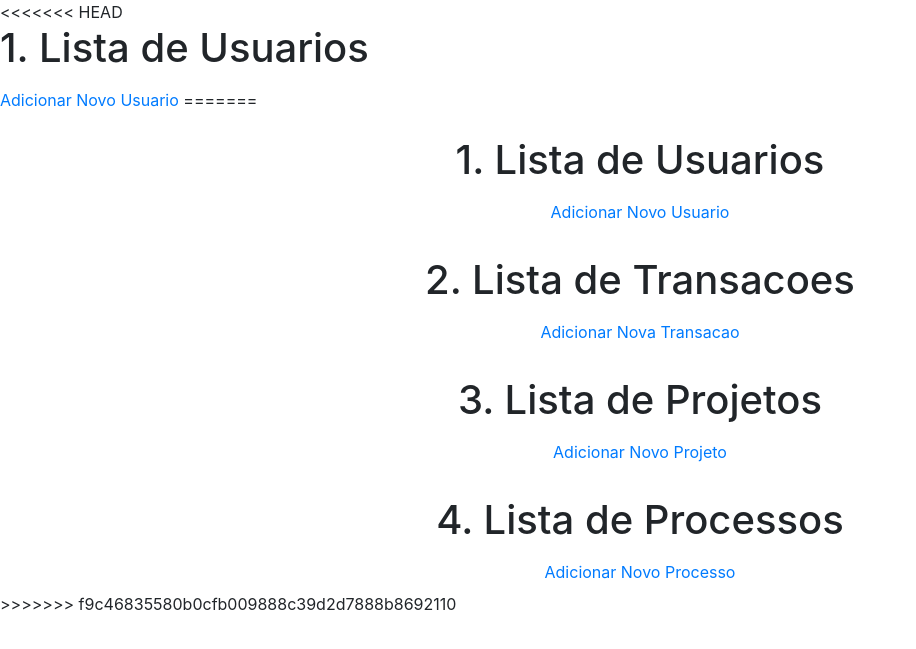
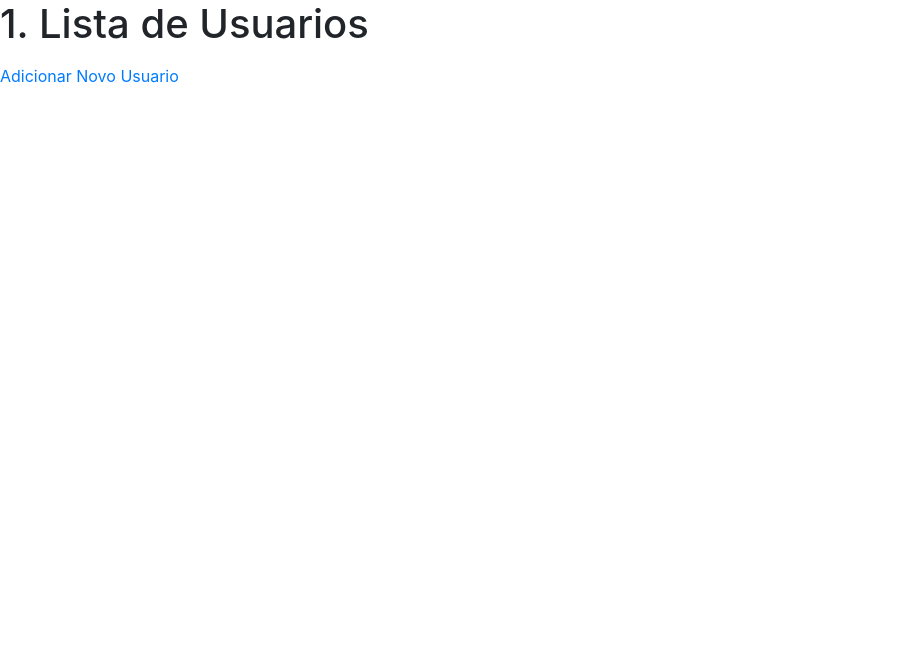
Before and after one commit to Victormsfalcao/Crud_Fundarpe, a Django app: page /home/1/ in a window 1280 px wide. Shown: the top 649 px of the page, without its empty margins (0-916 px from the left). Run offline with Django 5.2, Linux system fonts and the light colour scheme; data that the repository does not hold is empty; some libraries are stand-ins or nearby versions.

Commit message:
adicionando novas funcoes #2

```diff
--- a/NovaResidencia/app/templates/index.html
+++ b/NovaResidencia/app/templates/index.html
@@ -9,7 +9,6 @@
 </head>
 
 <body>
-<<<<<<< HEAD
     <h1>1. Lista de Usuarios</h1>
     <ul>
         {% for usuario in usuarios %}
@@ -40,48 +39,6 @@
     </ul>
     <a href="{% url 'form_processo' %}">Adicionar Novo Processo</a>
     {% endif %}
-=======
-
-    <div class="col-8 m-auto pt-4 pb-2 text-center">
-        <h1>1. Lista de Usuarios</h1>
-            <ul>
-                {% for usuario in usuarios %}
-                <li>{{ usuario.nome }} - {{ usuario.email }}</li>
-                {% endfor %}
-            </ul>
-        <a href="{% url 'form_cadastro_usuario' %}">Adicionar Novo Usuario</a>
-    </div>
-
-    <div class="col-8 m-auto pt-4 pb-2 text-center">
-        <h1>2. Lista de Transacoes</h1>
-            <ul>
-                {% for transacao in transacoes %}
-                <li>{{ transacao.data_transacao }} - {{ transacao.status_transacao }} - {{transacao.usuario}}</li>
-                {% endfor %}
-            </ul>
-        <a href="{% url 'form_transacao' %}">Adicionar Nova Transacao</a>
-    </div>
-
-    <div class="col-8 m-auto pt-4 pb-2 text-center">
-        <h1>3. Lista de Projetos</h1>
-            <ul>
-                {% for projeto in projetos %}
-                <li>{{ projeto.numero_projeto }} - {{ projeto.status_transacao }}</li>
-                {% endfor %}
-            </ul>
-        <a href="{% url 'form_projeto' %}">Adicionar Novo Projeto</a>
-    </div>
-
-    <div class="col-8 m-auto pt-4 pb-2 text-center">
-        <h1>4. Lista de Processos</h1>
-            <ul>
-                {% for processo in processos %}
-                <li>{{ processo.data_solicitacao }} - {{ processo.numero_termo }} - {{processo.status_transacao}}</li>
-                {% endfor %}
-            </ul>
-        <a href="{% url 'form_processo' %}">Adicionar Novo Processo</a>
-    </div>
->>>>>>> f9c46835580b0cfb009888c39d2d7888b8692110
 </body>
 
 </html>
```
Also changed, not shown: NovaResidencia/db.sqlite3 (added).
